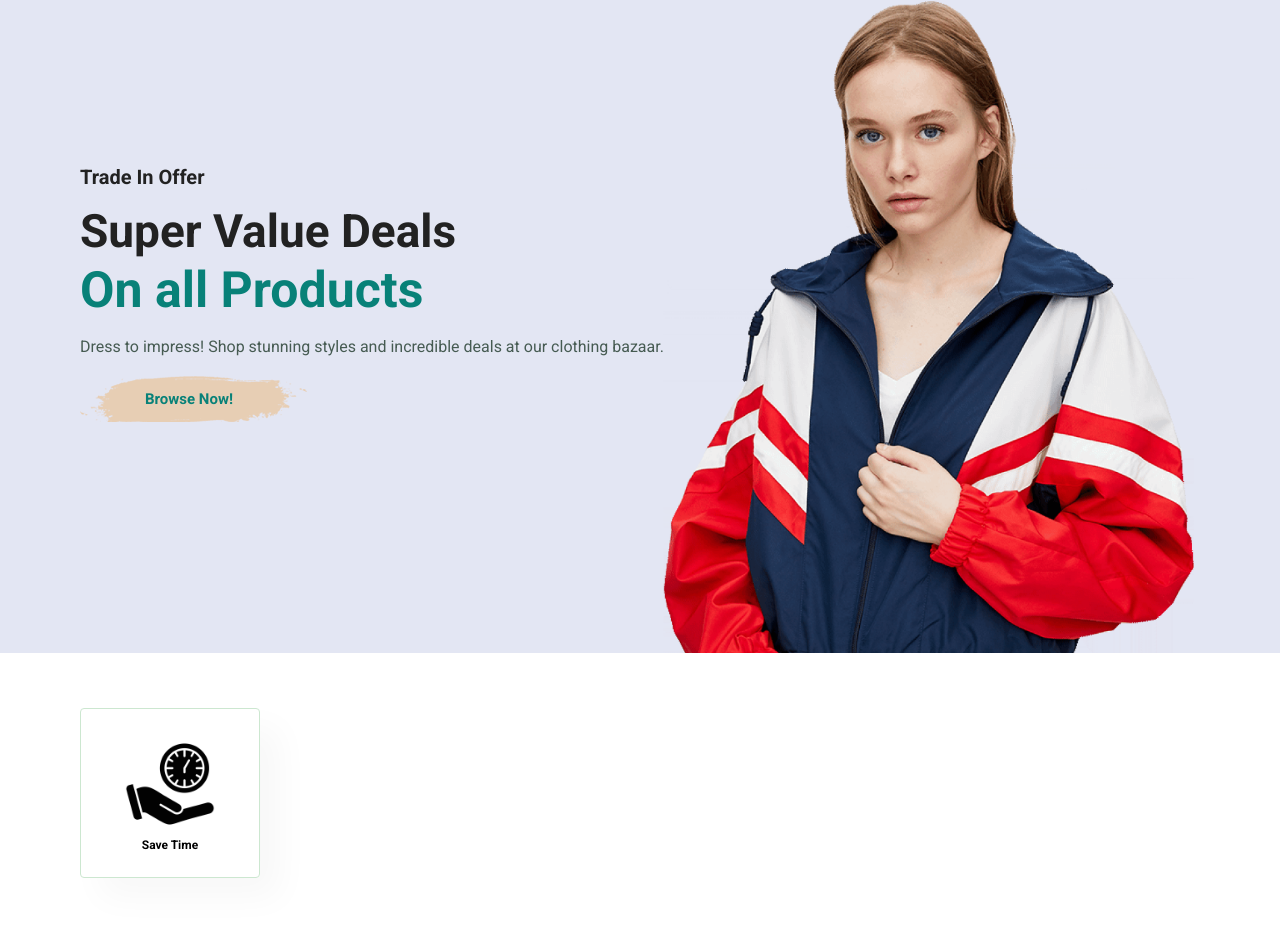
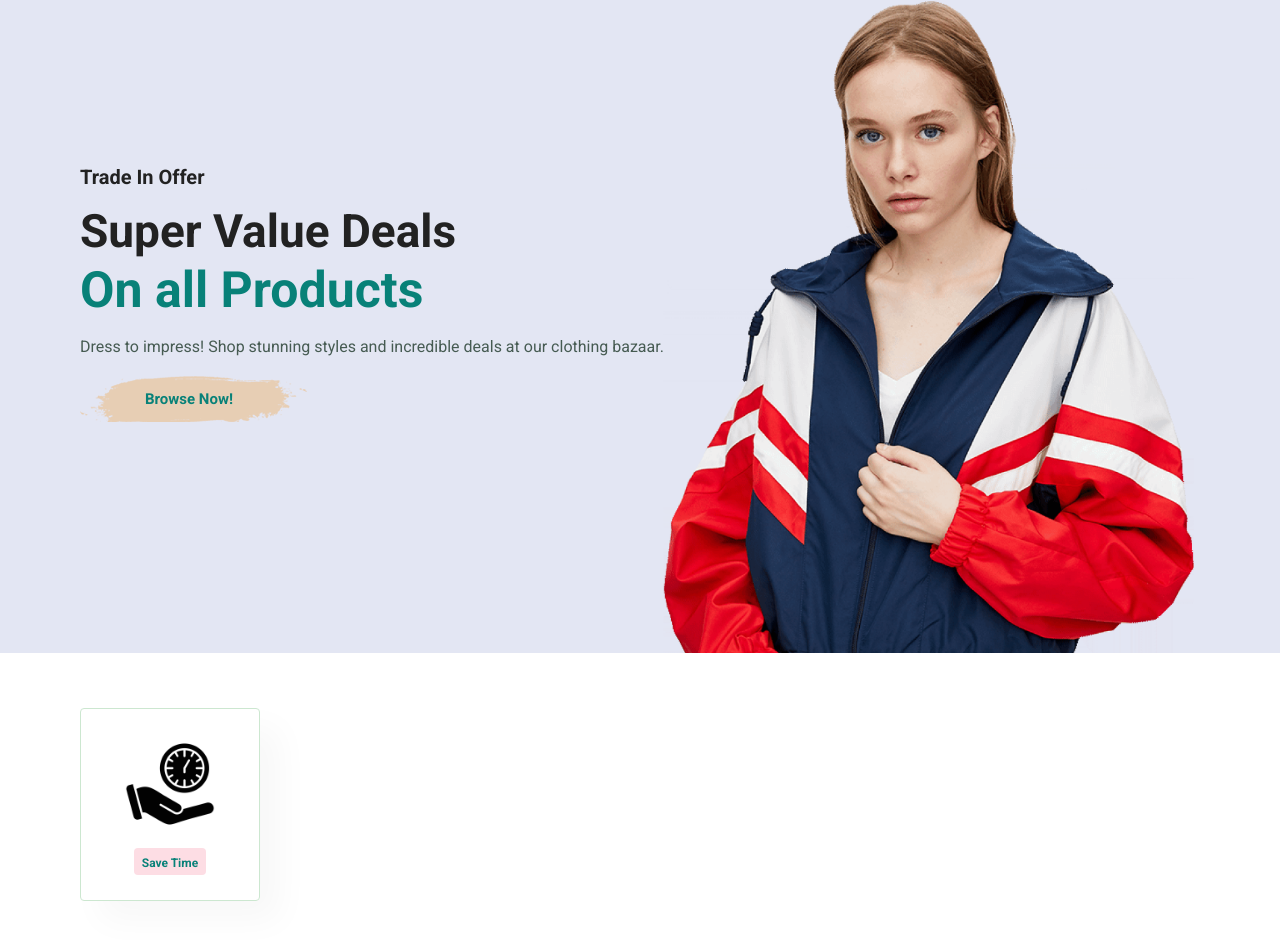
Before and after one commit to KDacut/CME-ORIGINAL-TIANGGE, a plain HTML site: page index.html in a window 1280 px wide. Shown: the part 206-1146 px from the top of the page. Drawn offline with Linux system fonts and the light colour scheme; a web font is replaced by a local one.

Commit message:
Update styles.css

```diff
--- a/styles.css
+++ b/styles.css
@@ -163,6 +163,7 @@ body{
 #feature .f1logo{
   height: 100px;
   width: 100px;
+  margin-bottom: 10px;
 }
 
 #feature .fe-box{
@@ -174,3 +175,17 @@ body{
   border-radius: 4px;
   margin: 15px 0;
 }
+
+#feature .fe-box:hover{
+  box-shadow: 10px 10px 54px rgba(70, 62, 221, 0.1);
+}
+
+
+#feature .fe-box h6{
+  display: inline-block;
+  padding: 9px 8px 6px 8px;
+  line-height: 1;
+  border-radius: 4px;
+  color: #088178;
+  background-color: #fddde4;
+}
```
